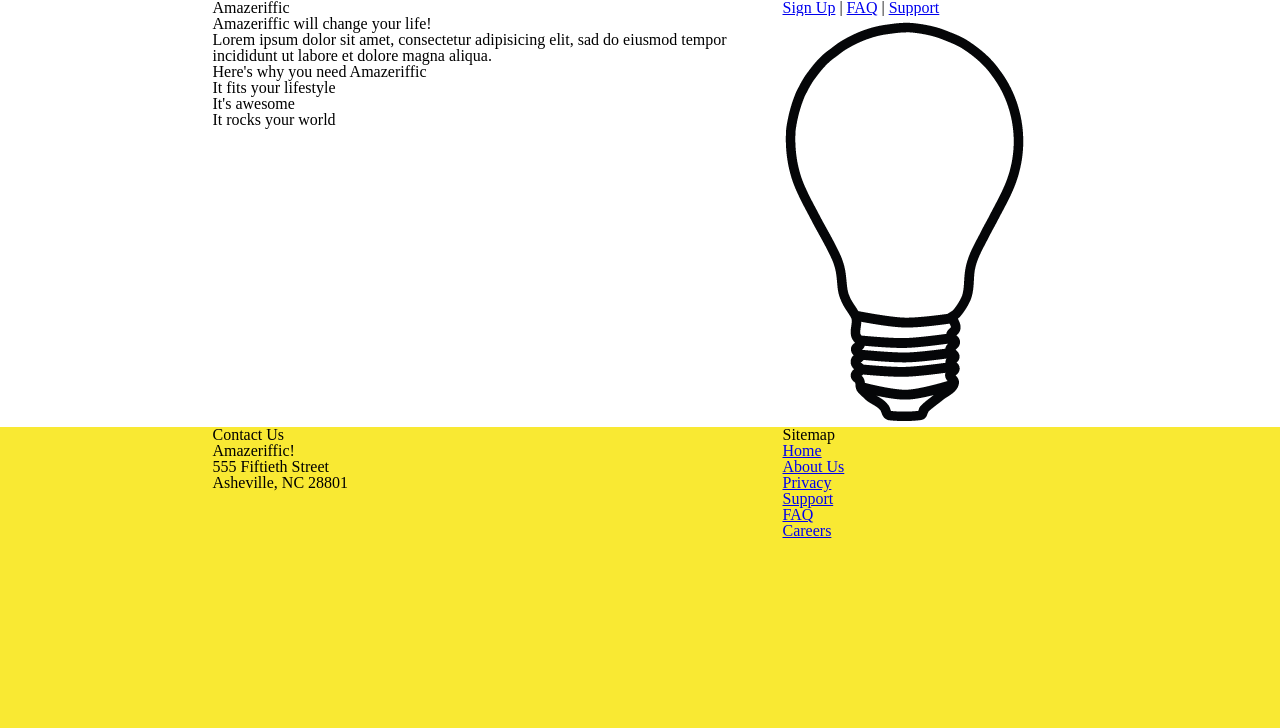
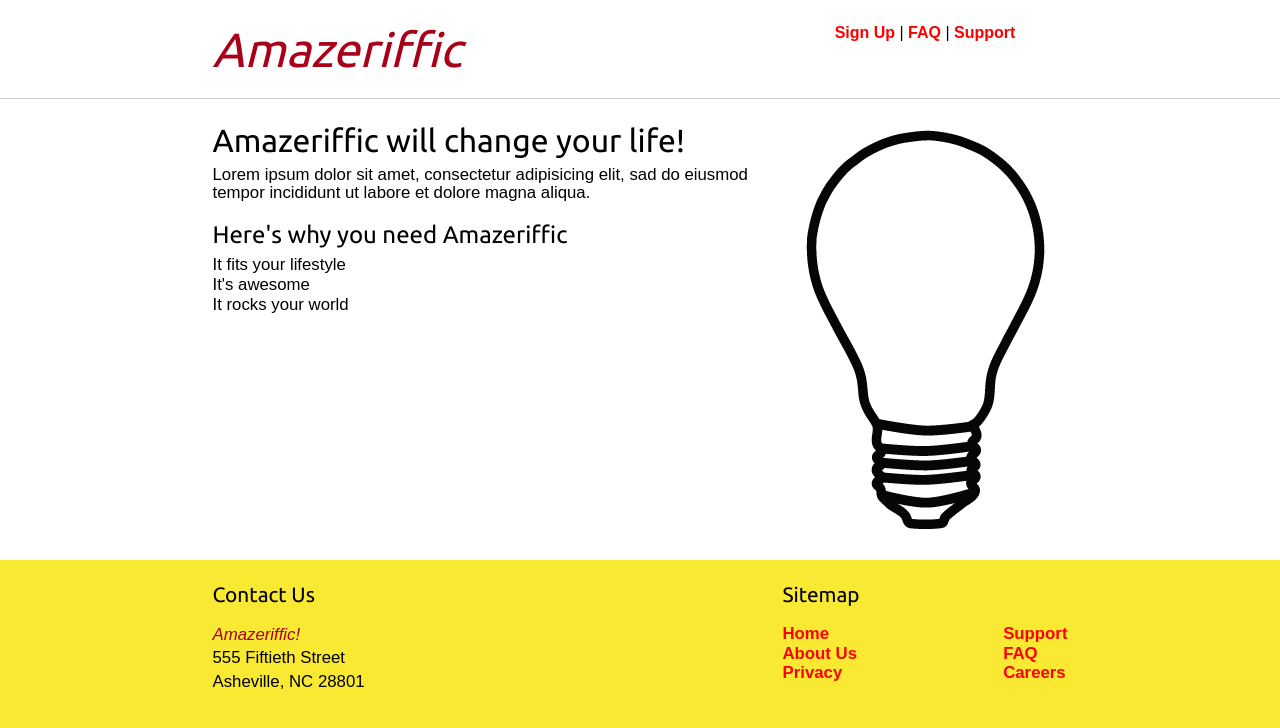
Before and after one commit to PrinceCadance/WebApp_Repository, a plain HTML site: page Amazeriffic/index.html in a window 1280 px wide. Drawn offline with Linux system fonts and the light colour scheme; a web font is replaced by a local one.

Commit message:
Chapter 3 homework

```diff
--- a/Amazeriffic/index.html
+++ b/Amazeriffic/index.html
@@ -2,8 +2,10 @@
 <html lang="en">
 	<head>
 		<title>Amazeriffic</title>
-		<link href="reset.css" rel="stylesheet" />
-		<link href="style.css" rel="stylesheet" />
+		<link href="http://fonts.googleapis.com/css?family=Ubuntu" type="text/css" rel="stylesheet" >
+    	<link href="http://fonts.googleapis.com/css?family=Droid+Sans" type="text/css" rel="stylesheet" >
+		<link rel="stylesheet" type="text/css" href="reset.css">
+		<link rel="stylesheet" type="text/css" href="style.css">
 	</head>
 
 	<body>
@@ -20,7 +22,7 @@
 
 		<main>
 			<div class="container">
-				<div class="leftContent">
+				<div class="left">
 					<h2>Amazeriffic will change your life!</h2>
 					<p>Lorem ipsum dolor sit amet, consectetur adipisicing elit, sad do eiusmod tempor incididunt ut labore et dolore magna aliqua.</p>
 					<h3>Here's why you need Amazeriffic</h3>
@@ -30,8 +32,7 @@
 						<li>It rocks your world</li>
 					</ul>
 				</div>
-
-				<div class="rightContent">
+				<div class="right">
 					<img src="images/lightbulb.png" alt="an image of a lightbulb">
 				</div>
 			</div>
@@ -49,12 +50,16 @@
 				<div class="sitemap">
 					<h5>Sitemap</h5>
 					<ul>
+						<div class="left">
 							<li><a href="index.html">Home</a></li>
 							<li><a href="#">About Us</a></li>
 							<li><a href="#">Privacy</a></li>
+						</div>
+						<div class="right">
 							<li><a href="#">Support</a></li>
 							<li><a href="faq.html">FAQ</a></li>
 							<li><a href="#">Careers</a></li>
+						</div>
 					</ul>
 				</div>
 			</div>
--- a/Amazeriffic/style.css
+++ b/Amazeriffic/style.css
@@ -1,44 +1,101 @@
 body {
 	background: #f9e933;
-	overflow: auto;
+	font-family: 'Droid', sans-serif;
+}
+
+/* Set heading fonts to Ubuntu */
+h1, h2, h3, h4, h5, h6 {
+	font-family: 'Ubuntu', sans-serif;
 }
 
 header, main, footer {
 	min-width: 855px;
+	overflow: auto;
+	padding: 25px 0;
 }
 
-.container {
+header .container, main .container, footer .container {
 	max-width: 855px;
 	margin: auto;
 }
 
 header {
 	background: white;
-	overflow: auto;
+	border-bottom: 1px solid rgb(211,211,211);
 }
 
 header h1 {
 	float: left;
 	width: 570px;
+	font-style: italic;
+	font-size: 3em;
+	color: rgb(168, 0, 25);
+
+}
+
+h2 {
+	font-size: 2em;
+	margin-bottom: 10px;
+}
+
+main h3 {
+	font-size: 1.5em;
+	margin-bottom: 10px;
+	margin-top: 20px;
+}
+
+
+footer h5 {
+	font-size: 1.3em;
+	margin-bottom: 20px;
+}
+
+p {
+	font-size: 1.05em;
+	margin-bottom: 5px;
+	line-height: 1.1em;
+
+}
+
+dt, dd {
+	line-height: 1.2em;
+}
+
+dt {
+	color: rgb(255,0,0);
+}
+
+li {
+	font-size: 1.05em;
+	margin-bottom: 3px;
 }
 
 header nav {
-	float right:
+	float: right;
 	width: 285px;
+	text-align: center;
 }
 
 main {
 	background: white;
+	padding: 25px;
 }
 
-.leftContent {
+a {
+	color: rgb(255,0,0);
+	text-decoration: none;
+	font-weight: bold;
+}
+
+main .left {
 	float: left;
 	width: 570px;
 }
 
-.rigthContent {
+main .right {
 	float: right;
 	width: 285px;
+	text-align: center;
 }
 
 .contact {
@@ -46,7 +103,21 @@ main {
 	width: 570px;
 }
 
+.contact p:first-of-type{
+	color: rgb(168, 0, 25);
+	font-style: italic;
+
+}
+
 .sitemap {
 	float: right;
 	width: 285px;
 }
+
+ul .left{
+	float: left;
+}
+
+ul .right{
+	float: right;
+}
--- /dev/null
+++ b/Chapter3/margin_border_padding.css
@@ -0,0 +1,17 @@
+body {
+	background: linen;
+	width: 500px;
+	margin: 200px auto;
+}
+
+div {
+	border: 5px solid maroon;
+	text-align: center;
+	padding: 5px;
+}
+
+p {
+	border: 2px dashed blue;
+}
+
+ol
--- /dev/null
+++ b/Chapter3/style.css
@@ -0,0 +1,18 @@
+* {
+	margin: 0;
+	padding: 0;
+}
+
+nav {
+	float: left;
+	background:darkgray;
+}
+
+main {
+	background:lightgray;
+}
+
+footer {
+	background:gray;
+	clear: both;
+}
```
Also changed, not shown: Amazeriffic/faq.html (+12 -3 lines), Chapter3/index.html (added, +29 -0 lines), Chapter3/margin_border_padding.html (added, +13 -0 lines). Lines whose indentation alone changed are shown as unchanged.
